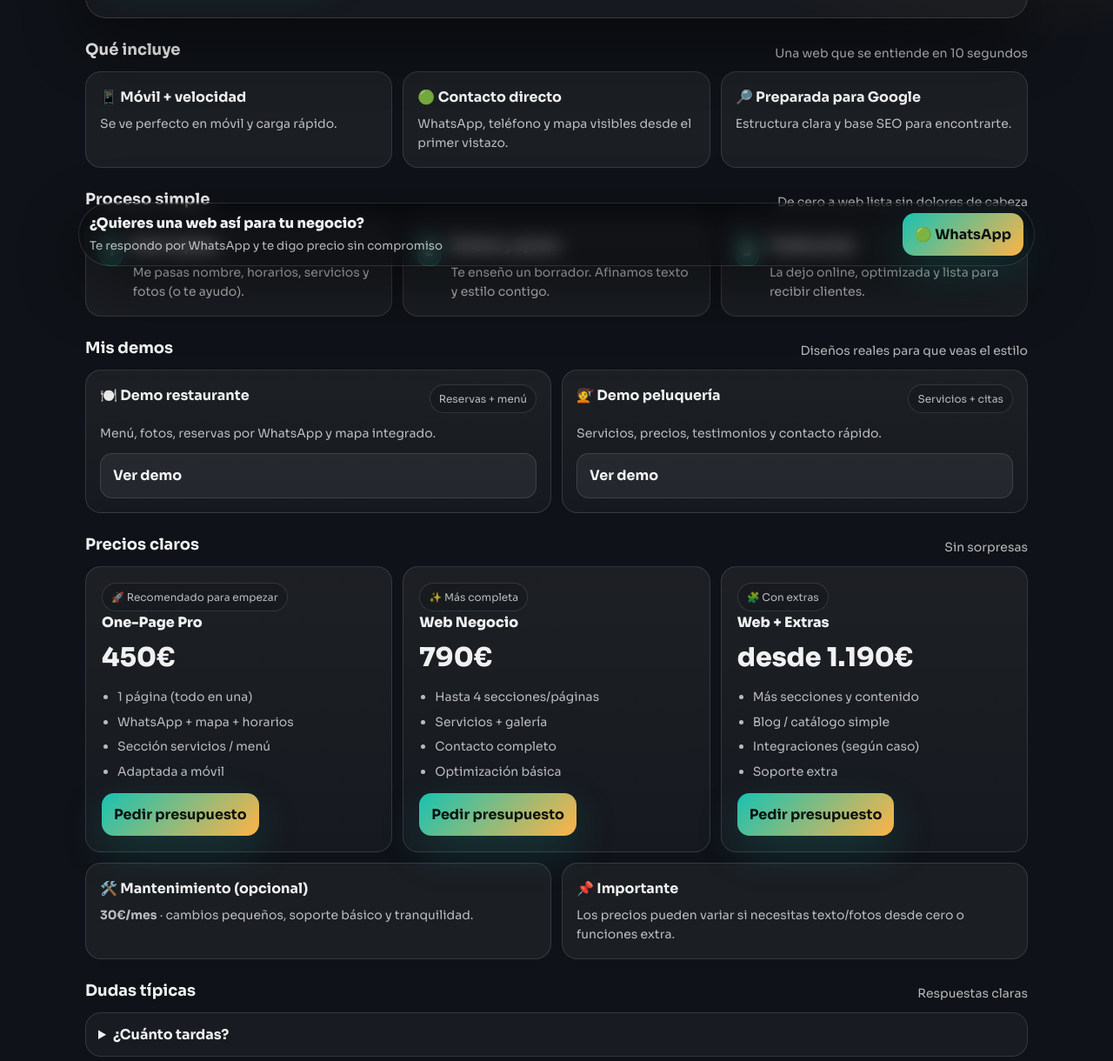
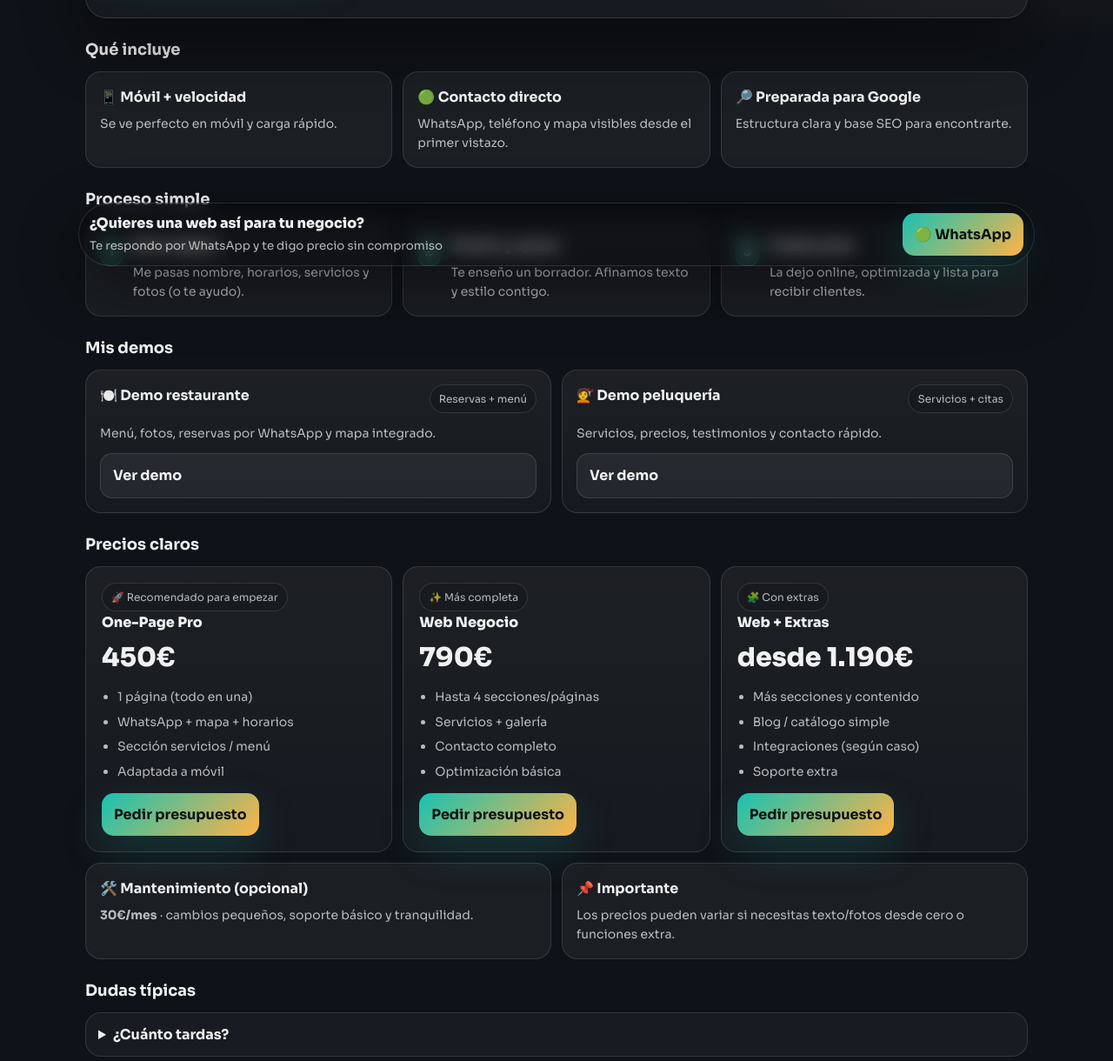
Before and after one commit to iM1GU1/im1gu1.github.io, a plain HTML site: page index.html in a window 1280 px wide. Shown: the part 480-1700 px from the top of the page at 87% size. Drawn offline with Linux system fonts and the light colour scheme.

Commit message:
Remove section taglines

```diff
--- a/index.html
+++ b/index.html
@@ -293,7 +293,6 @@
     <div class="section" id="servicio">
       <div class="title-row">
         <h3>Qué incluye</h3>
-        <span>Una web que se entiende en 10 segundos</span>
       </div>
 
       <div class="grid grid-3">
@@ -316,7 +315,6 @@
     <div class="section" id="proceso">
       <div class="title-row">
         <h3>Proceso simple</h3>
-        <span>De cero a web lista sin dolores de cabeza</span>
       </div>
 
       <div class="grid grid-3">
@@ -354,7 +352,6 @@
     <div class="section" id="demos">
       <div class="title-row">
         <h3>Mis demos</h3>
-        <span>Diseños reales para que veas el estilo</span>
       </div>
 
       <div class="grid grid-2">
@@ -381,7 +378,6 @@
     <div class="section" id="precios">
       <div class="title-row">
         <h3>Precios claros</h3>
-        <span>Sin sorpresas</span>
       </div>
 
       <div class="grid grid-3">
@@ -447,7 +443,6 @@
     <div class="section" id="faq">
       <div class="title-row">
         <h3>Dudas típicas</h3>
-        <span>Respuestas claras</span>
       </div>
 
       <div class="grid">
```
